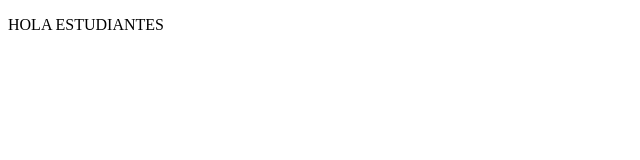
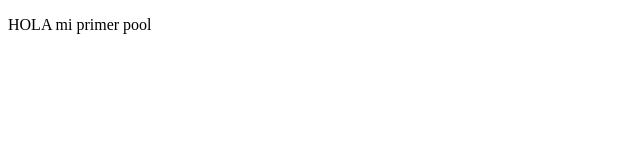
Before and after one commit to cidarparra74/proyectoDemoCursoPrework, a plain HTML site: page index.html in a window 1280 px wide. Shown: the full height of the page, 0-640 px from the left. Drawn offline with Linux system fonts and the light colour scheme.

Commit message:
cambios agregados

```diff
--- a/index.html
+++ b/index.html
@@ -8,7 +8,8 @@
 </head>
 <body>
     <p>
-        HOLA ESTUDIANTES
+        HOLA mi primer pool
+
     </p>
 
 </body>
```
